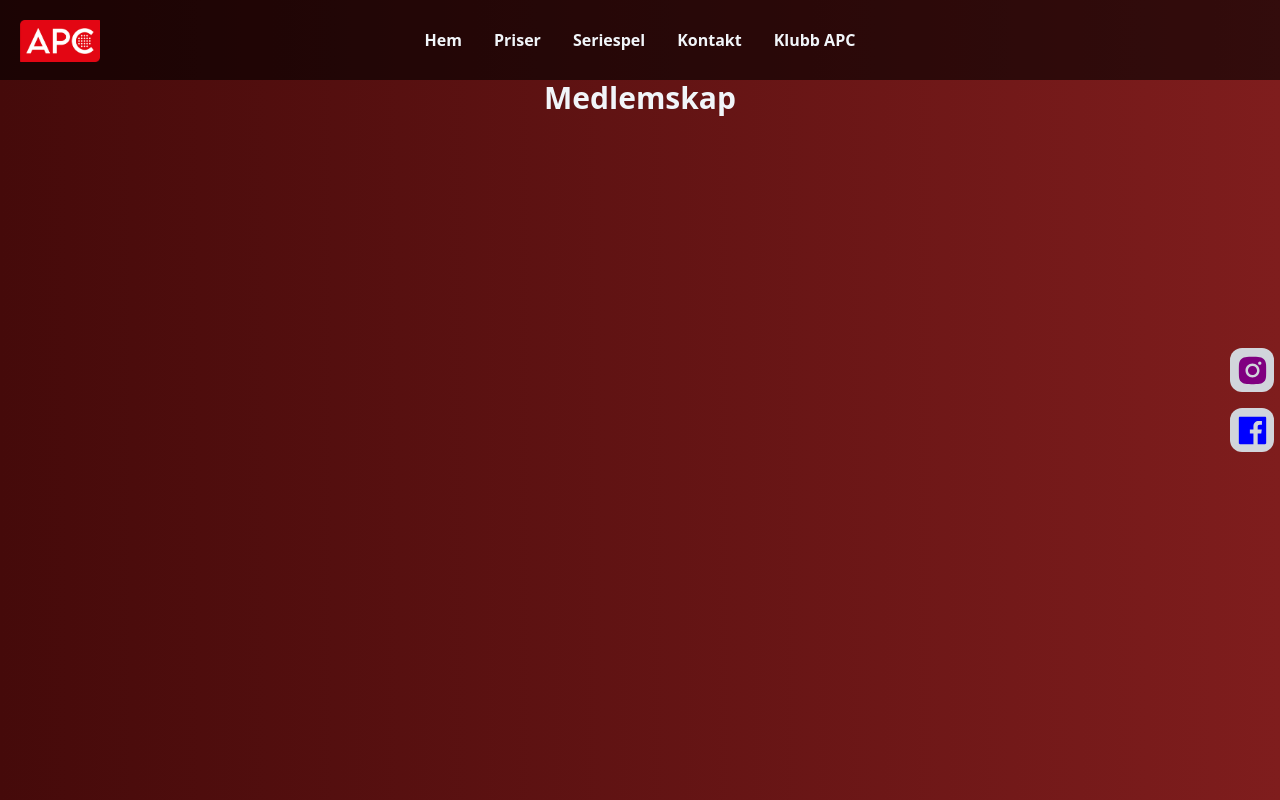
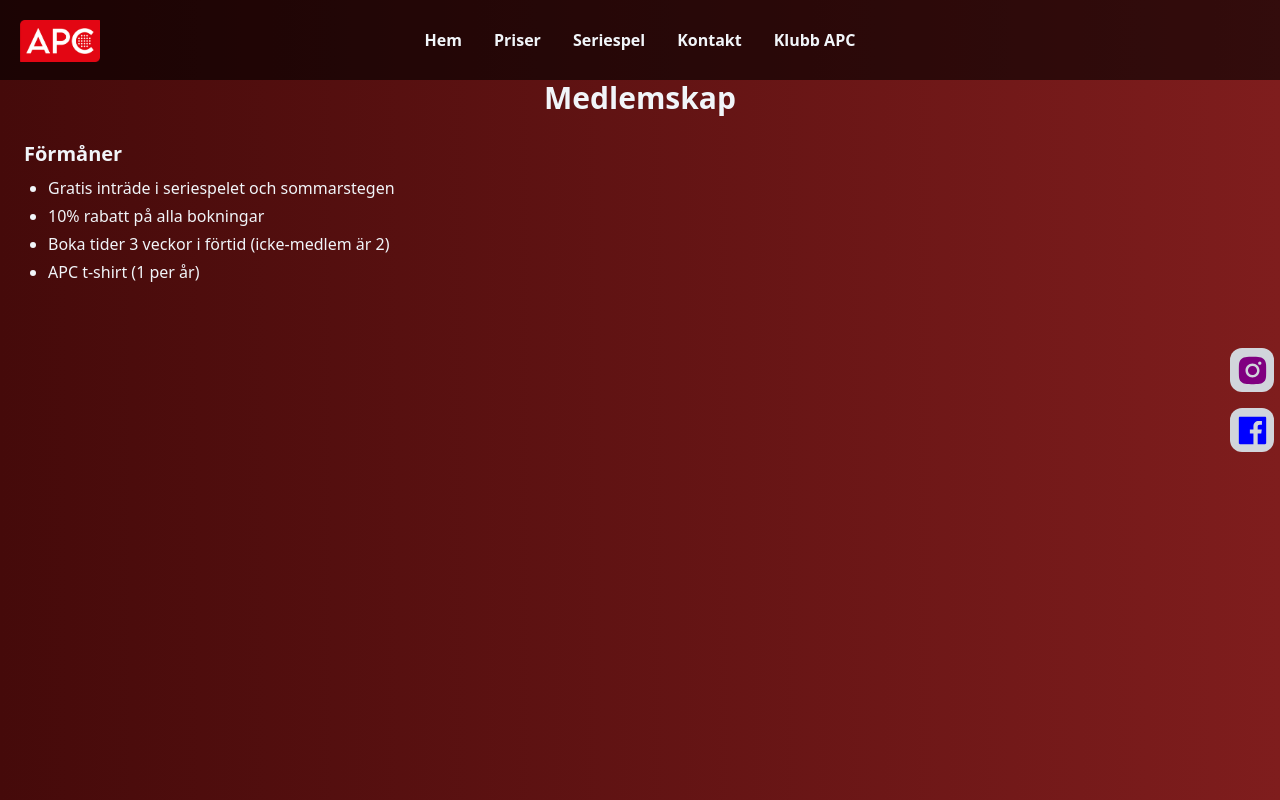
Before and after one commit to antonjanzon95/apc, a Next.js app: page /medlemskap in a window 1280 px wide. Shown: the top 800 px of the page. Built offline with nearby package versions, Linux system fonts and the light colour scheme; no server answers.

Commit message:
conditional title, remove page, added content

```diff
--- a/components/MobileNav.tsx
+++ b/components/MobileNav.tsx
@@ -29,7 +29,7 @@ const MobileNav = () => {
             </Link>
           </li>
           <li className="w-1/4">
-            <Link href={"/klubb-apc"} className={linkStyle}>
+            <Link href={"/medlemskap"} className={linkStyle}>
               <Image
                 src={"/apc-logo.png"}
                 width={36.33}
@@ -37,7 +37,7 @@ const MobileNav = () => {
                 alt="apc-logo"
                 className="h-auto"
               />
-              Klubb APC
+              Klubb-APC
             </Link>
           </li>
         </ul>
--- a/pages/index.tsx
+++ b/pages/index.tsx
@@ -4,8 +4,12 @@ import { GiTennisCourt } from "react-icons/gi";
 import { BsShop } from "react-icons/bs";
 import { FaHandshake } from "react-icons/fa";
 import Image from "next/image";
+import Link from "next/link";
+import { useSession } from "next-auth/react";
 
 export default function Home() {
+  const { data: session } = useSession();
+
   return (
     <>
       <Head>
@@ -21,9 +25,15 @@ export default function Home() {
         >
           <div className="bg-black h-screen bg-opacity-40 pt-16">
             <div className="container mx-auto">
-              <h1 className="text-center text-2xl font-extrabold">
-                Välkommen till APC
-              </h1>
+              {session ? (
+                <h1 className="text-center text-2xl font-extrabold">
+                  Välkommen {session.user?.name}!
+                </h1>
+              ) : (
+                <h1 className="text-center text-2xl font-extrabold">
+                  Välkommen till APC
+                </h1>
+              )}
               {/* <button className="absolute top-[50%] left-[50%] w-28 h-10 bg-gradient-to-r from-red-700 to-red-600 rounded">
                 Bli medlem
               </button>
@@ -68,14 +78,17 @@ export default function Home() {
             <h2 className="text-2xl font-extrabold">Medlemskap</h2>
             <p>Medlemskapet kommer med en massa fördelar</p>
             <ul className="list-disc w-[225px]">
-              <li>Gratis inträde i seriespel</li>
-              <li>Gratis inträde i sommarstegen</li>
+              <li>Gratis inträde i seriespelet och sommarstegen</li>
+              <li>Boka tider 3 veckor i förtid (icke-medlem är 2)</li>
               <li>10% rabatt vid alla bokningar</li>
-              <li>APCs egna matchtröja (1 per år)</li>
+              <li>APC t-shirt (1 per år)</li>
             </ul>
-            <button className="w-24 h-10 bg-gradient-to-r from-red-700 to-red-600 rounded text-slate-100">
+            <Link
+              href={`/medlemskap`}
+              className="w-24 h-10 bg-gradient-to-r from-red-700 to-red-600 rounded text-slate-100"
+            >
               Bli medlem
-            </button>
+            </Link>
           </article>
         </section>
         <section className="w-screen flex flex-col laptop:flex-row bg-red-900 text-slate-100 items-center text-center">
--- a/pages/klubb-apc/index.tsx
+++ /dev/null
@@ -1,8 +0,0 @@
-import Layout from "@/components/Layout";
-import React from "react";
-
-const KlubbAPC = () => {
-  return <Layout>KlubbAPC</Layout>;
-};
-
-export default KlubbAPC;
--- a/pages/medlemskap/index.tsx
+++ b/pages/medlemskap/index.tsx
@@ -6,6 +6,16 @@ const Medlemskap = () => {
     <Layout>
       <section className="pt-20 p-6 flex flex-col justify-center gap-6">
         <h1 className="text-center font-extrabold text-3xl">Medlemskap</h1>
+
+        <article className="flex flex-col gap-2">
+          <h2 className="text-xl font-bold">Förmåner</h2>
+          <ul className="list-disc ml-6 flex flex-col gap-1">
+            <li>Gratis inträde i seriespelet och sommarstegen</li>
+            <li>10% rabatt på alla bokningar</li>
+            <li>Boka tider 3 veckor i förtid (icke-medlem är 2)</li>
+            <li>APC t-shirt (1 per år)</li>
+          </ul>
+        </article>
       </section>
     </Layout>
   );
```
